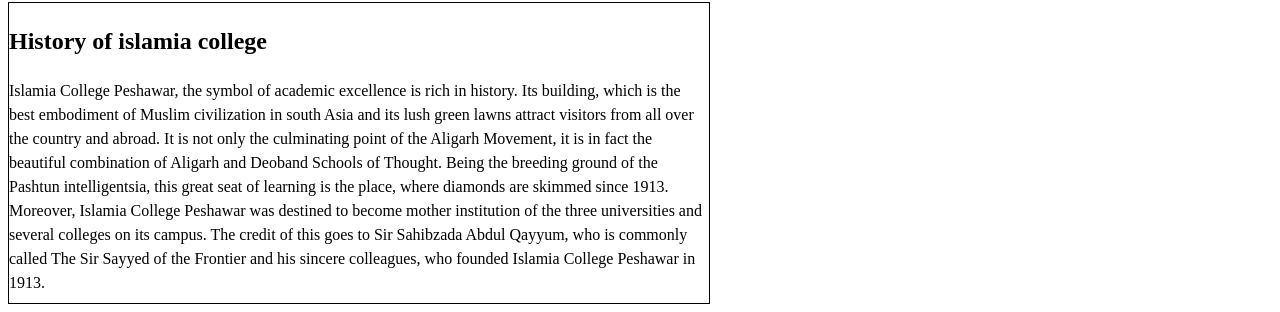
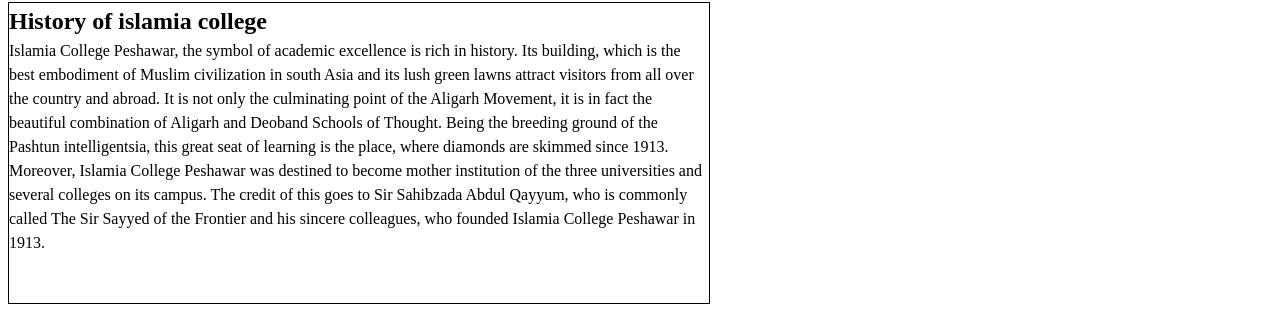
Before and after one commit to MuhammadUmair151601/ICP_clone, a plain HTML site: page index.html in a window 1280 px wide. Shown: the part 536-848 px from the top of the page. Drawn offline with Linux system fonts and the light colour scheme.

```diff
--- a/style.css
+++ b/style.css
@@ -31,3 +31,6 @@
     line-height: 1.5;
     border: 1px solid black;
   }
+  .heading, .paragraph{
+    margin: 0px;
+  }
```
